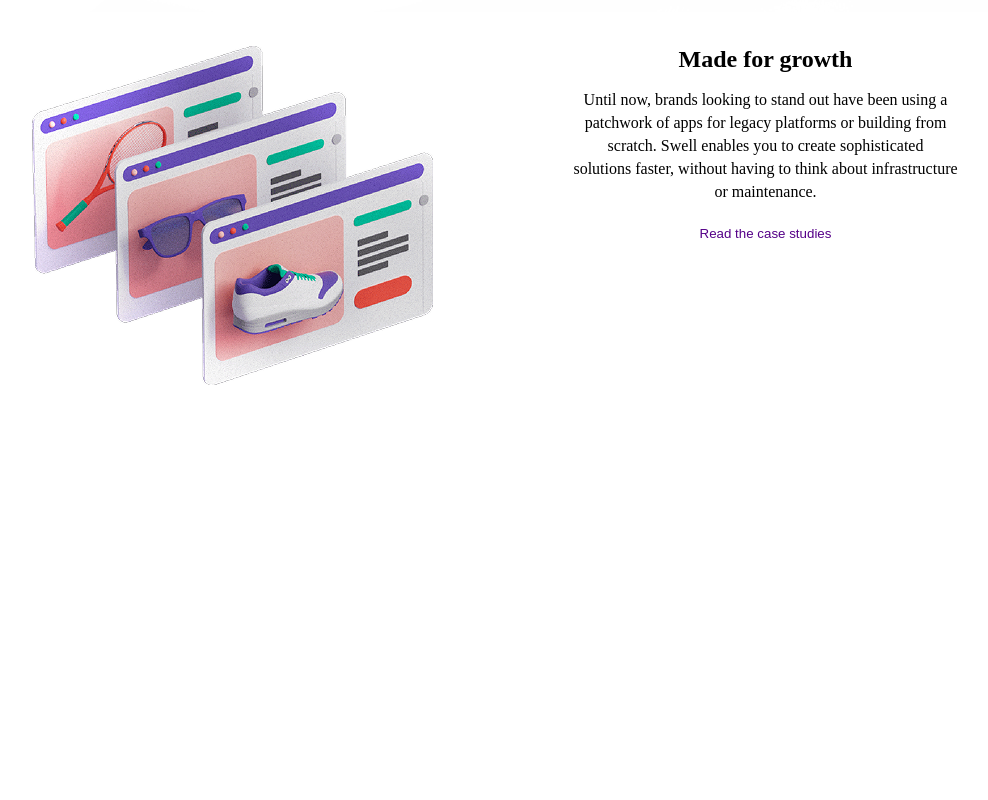
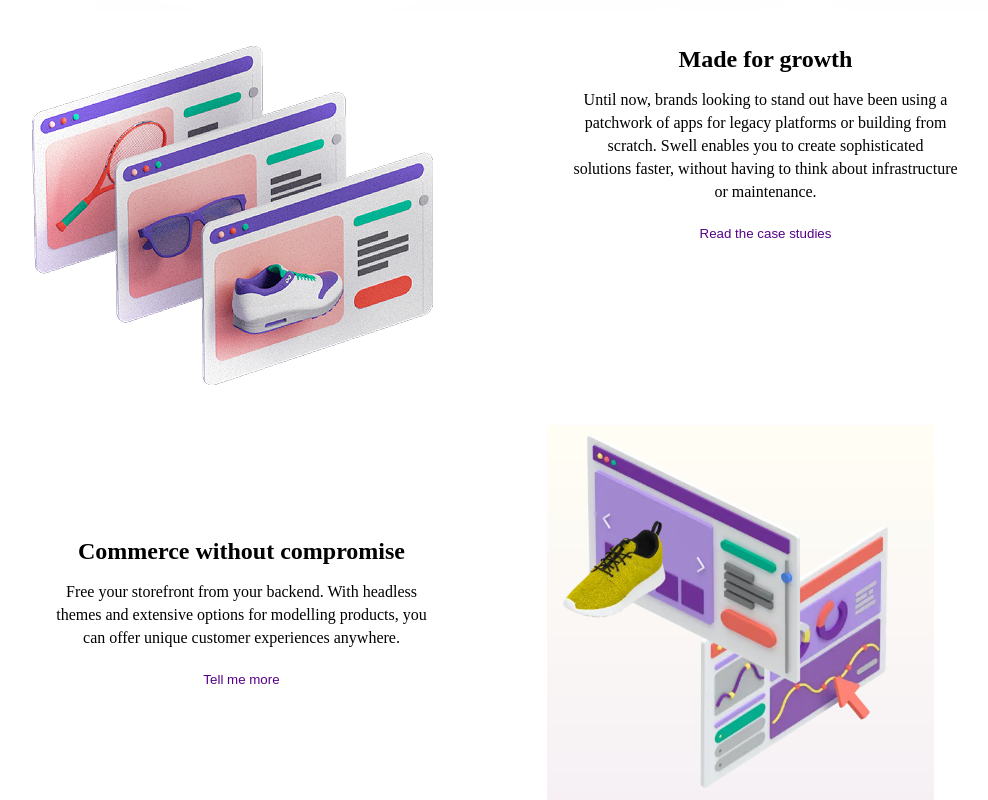
Before and after one commit to Snatryuwa/lesson5, a plain HTML site: page index.html in a window 1280 px wide. Shown: the part 1062-1862 px from the top of the page, without its empty margins (145-1133 px from the left). Before the commit the page ends 1447 px from the top, so only its background shows below. Drawn offline with Linux system fonts and the light colour scheme.

Commit message:
fivth commit

```diff
--- a/home work.css
+++ b/home work.css
@@ -102,3 +102,18 @@ body{
     outline: none;
     color: rgba(85, 0, 136, 1);
 }
+.text3{
+    display: flex;
+    flex-direction: column;
+    align-items: center;
+}
+.text3 p{
+    margin-bottom: 5px;
+}
+.big3{
+    margin-top: 40px;
+    display: flex;
+    justify-content: center;
+    gap: 120px;
+    align-items: center;
+}
--- a/index.html
+++ b/index.html
@@ -30,7 +30,6 @@
             <p>Pricing</p>
             <p>Resources</p>
         </div>
-    </div>
         <div class="big1">
             <div class="text1">
                 <h1>Sell creatively</h1>
@@ -50,11 +49,11 @@
         </div>
         <img src="./image 2.png" alt="" class="image2">
         <div class="big2">
-       <img src="./image 1.png"  class="image3">
+            <img src="./image 1.png" class="image3">
             <div class="text2">
                 <h2>Made for growth</h2>
                 <br>
-        <p>Until now, brands looking to stand out have been using a   </p>
+                <p>Until now, brands looking to stand out have been using a </p>
                 <p>patchwork of apps for legacy platforms or building from</p>
                 <p> scratch. Swell enables you to create sophisticated</p>
                 <p>solutions faster, without having to think about infrastructure</p>
@@ -63,6 +62,18 @@
                 <form class="but"><button>Read the case studies</button></form>
             </div>
         </div>
+        <div class="big3">
+            <div class="text3">
+                <h2>Commerce without compromise</h2>
+                <br>
+                <p>Free your storefront from your backend. With headless  </p>
+                <p>themes and extensive options for modelling products, you</p>
+                <p>can offer unique customer experiences anywhere.</p>
+                <br>
+                <form  class="but"><button>Tell me more</button></form>
+            </div>
+            <img src="./image 3.png" alt="" class="image4">
+        </div>
     </div>
 </body>
 
--- a/media.css
+++ b/media.css
@@ -1,27 +1,32 @@
-@media(max-width: 500px){
-    .s1s{
+@media (max-width: 500px) {
+  .s1s {
     display: flex;
     justify-content: center;
     gap: 20px;
     margin-bottom: 50px;
   }
-    .s1{
+  .s1 {
     display: none;
   }
-    .daroz{
+  .daroz {
     margin-bottom: 10px;
   }
-    .image2{
+  .image2 {
     height: 500px;
   }
-    .big2{
+  .big2 {
     margin-top: 90px;
     flex-direction: column-reverse;
     align-items: center;
     gap: 40px;
   }
-    .image3{
+  .image3 {
     width: 80%;
+  }
+  .big3{
+    flex-direction: column;
+    margin-top: 200px;
+    gap: 50px;
   }
 
 }
```
Also changed, not shown: image 3.png (added). Lines whose indentation alone changed are shown as unchanged.
